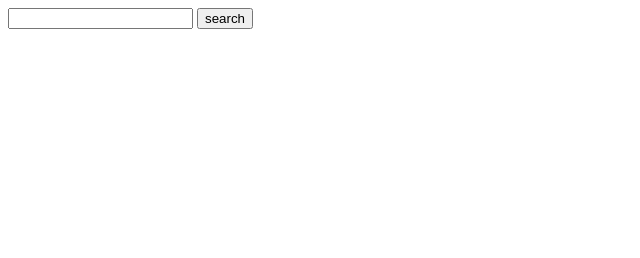
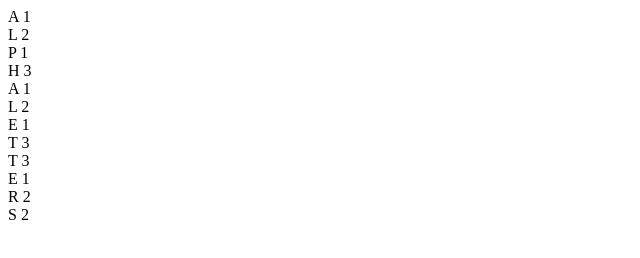
Before and after one commit to Jaumelan/AlphaLetters, a website: page frontend/pages/game/index.html in a window 1280 px wide. Shown: the whole page, without its empty margins (0-640 px from the left). Drawn offline with nearby package versions, Linux system fonts and the light colour scheme.

Commit message:
first game html

```diff
--- a/frontend/pages/game/index.html
+++ b/frontend/pages/game/index.html
@@ -4,14 +4,33 @@
   <meta charset="UTF-8">
   <meta http-equiv="X-UA-Compatible" content="IE=edge">
   <meta name="viewport" content="width=device-width, initial-scale=1.0">
-  <title>Game</title>
+  <title>Alpha Letters</title>
 </head>
 <body>
+  <header>
+    <div id="firstTitle">
+      <div class="piece rotate1">A <span class="piece-number">1</span></div>
+      <div class="piece">L <span class="piece-number">2</span></div>
+      <div class="piece rotate2">P <span class="piece-number">1</span></div>
+      <div class="piece rotate1">H <span class="piece-number">3</span></div>
+      <div class="piece">A <span class="piece-number">1</span></div>
+  </div>
+  <div id="secondTitle">
+    <div class="piece">L <span class="piece-number">2</span></div>
+    <div class="piece rotate1">E <span class="piece-number">1</span></div>
+    <div class="piece rotate2">T <span class="piece-number">3</span></div>
+    <div class="piece">T <span class="piece-number">3</span></div>
+    <div class="piece">E <span class="piece-number">1</span></div>
+    <div class="piece rotate1">R <span class="piece-number">2</span></div>
+    <div class="piece rotate2">S <span class="piece-number">2</span></div>
+  </div>
+  </header>
   <main>
-    <input type="text" id="word">
-    <button id="request">search</button>
+    <div id="board-holder">
+      <div></div>
+
+    </div>
   </main>
-  <script src="https://ajax.googleapis.com/ajax/libs/jquery/3.6.0/jquery.min.js"></script>
-  <script src="index.js"></script>
+
 </body>
 </html>
```
